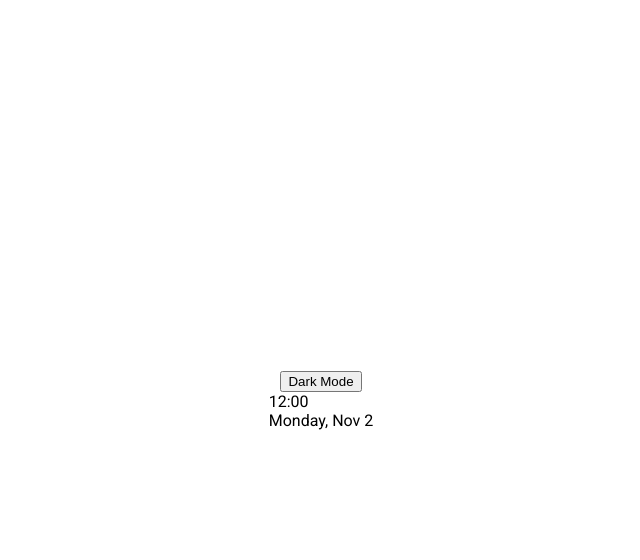
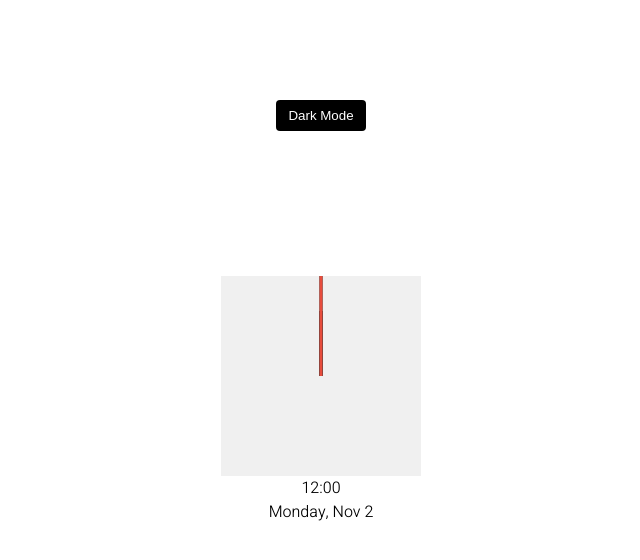
Before and after one commit to donsvederus/ThemeClock, a plain HTML site: page index.html in a window 1280 px wide. Shown: the whole page, without its empty margins (319-959 px from the left). Drawn offline with Linux system fonts and the light colour scheme.

Commit message:
0.61.2 CSS setup 1

```diff
--- a/style.css
+++ b/style.css
@@ -1,16 +1,88 @@
-@import url('https://fonts.googleapis.com/css2?family=Roboto:wght@400;700&display=swap');
+@import url('https://fonts.googleapis.com/css2?family=Heebo:300&display=swap');
 
 * {
   box-sizing: border-box;
 }
 
+:root {
+  --primary-color: #000;
+  --secondary-color: #fff;
+}
+
+html {
+  transition: all 0.5s ease-in;
+}
+
+html.dark {
+  --primary-color: #fff;
+  --secondary-color: #333;
+}
+
+html.dark {
+  background-color: #111;
+  color: var(--primary-color)
+}
+
+
 body {
-  font-family: 'Roboto', sans-serif;
+  font-family: 'Heebo', sans-serif;
   display: flex;
-  flex-direction: column;
   align-items: center;
   justify-content: center;
   height: 100vh;
   overflow: hidden;
   margin: 0;
 }
+
+.toggle {
+  background-color: var(--primary-color);
+  color: var(--secondary-color);
+  border: 0;
+  border-radius: 4px;
+  padding: 8px 12px;
+  position: absolute;
+  top: 100px;
+}
+
+.toggle:focus {
+  outline: none;
+}
+
+.clock-container {
+  display: flex;
+  flex-direction: column;
+  justify-content: space-between;
+  align-items: center;
+}
+
+.clock {
+  position: relative;
+  width: 200px;
+  height: 200px;
+  background-color: #f0f0f0;
+}
+
+.needle {
+  background-color: var(--primary-color);
+  position: absolute;
+  top: 50%;
+  left: 50%;
+  height: 65px;
+  width: 3px;
+  transform-origin: bottom center;
+}
+
+.needle.hour {
+  transform: translate(-50%, -100%) rotate(0deg);
+}
+
+.needle.minute {
+  transform: translate(-50%, -100%) rotate(0deg);
+  height: 100px;
+}
+
+.needle.second {
+  transform: translate(-50%, -100%) rotate(0deg);
+  height: 100px;
+  background-color: #e74c3c;
+}
```
